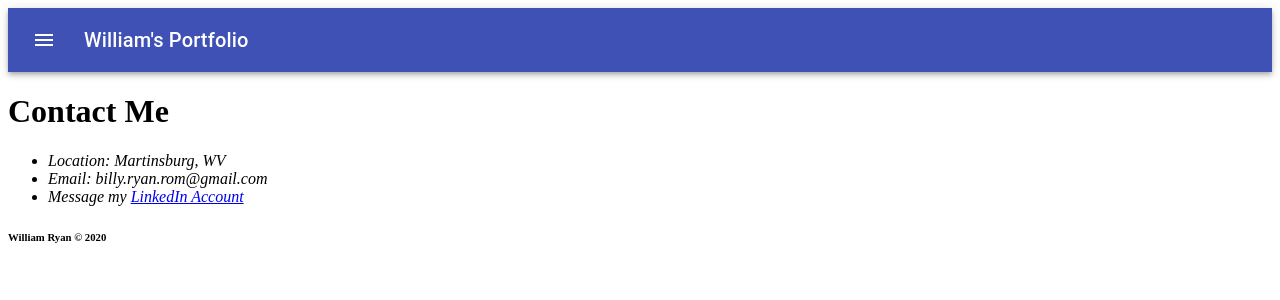
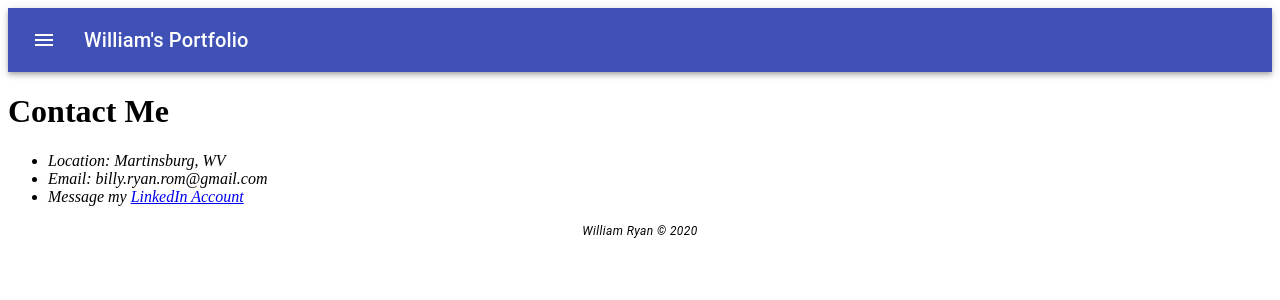
Before and after one commit to William-Ryan/portfolio-frontend, a React (Create React App) app: page /contact in a window 1280 px wide. Shown: the top 300 px of the page. Built offline with nearby package versions, Linux system fonts and the light colour scheme.

Commit message:
Add styling to Footer

```diff
--- a/src/components/Footer.js
+++ b/src/components/Footer.js
@@ -1,9 +1,21 @@
 import React from 'react';
+import Typography from '@material-ui/core/Typography';
+import { makeStyles } from '@material-ui/core/styles';
+
+const useStyles = makeStyles({
+  root: {
+    fontStyle: 'italic'
+  },
+});
 
 const Footer = () => {
+    const classes = useStyles();
+
     return (
-        <div>
-            <h6>William Ryan © {(new Date().getFullYear())}</h6>
+        <div className={classes.root}>
+            <Typography variant="caption" display="block" align='center'>
+                William Ryan © {(new Date().getFullYear())}
+            </Typography>
         </div>
     )
 }
--- a/src/components/Header.js
+++ b/src/components/Header.js
@@ -87,10 +87,10 @@ const Header = () => {
               <Paper>
                 <ClickAwayListener onClickAway={handleClose}>
                   <MenuList autoFocusItem={open} id="menu-list-grow" onKeyDown={handleListKeyDown}>
-                    <MenuItem onClick={handleClose}><Link to="/" style={{ textDecoration: 'none', color: 'black'}}>Home</Link></MenuItem>
-                    <MenuItem onClick={handleClose}><Link to="/projects" style={{ textDecoration: 'none', color: 'black'}}>Projects</Link></MenuItem>
-                    <MenuItem onClick={handleClose}><Link to="/about" style={{ textDecoration: 'none', color: 'black'}}>About</Link></MenuItem>
-                    <MenuItem onClick={handleClose}><Link to="/contact" style={{ textDecoration: 'none', color: 'black'}}>Contact</Link></MenuItem>
+                    <MenuItem onClick={handleClose}><Link to="/" style={{ textDecorationLine: 'none', color: 'black'}}>Home</Link></MenuItem>
+                    <MenuItem onClick={handleClose}><Link to="/projects" style={{ textDecorationLine: 'none', color: 'black'}}>Projects</Link></MenuItem>
+                    <MenuItem onClick={handleClose}><Link to="/about" style={{ textDecorationLine: 'none', color: 'black'}}>About</Link></MenuItem>
+                    <MenuItem onClick={handleClose}><Link to="/contact" style={{ textDecorationLine: 'none', color: 'black'}}>Contact</Link></MenuItem>
                   </MenuList>
                 </ClickAwayListener>
               </Paper>
```
